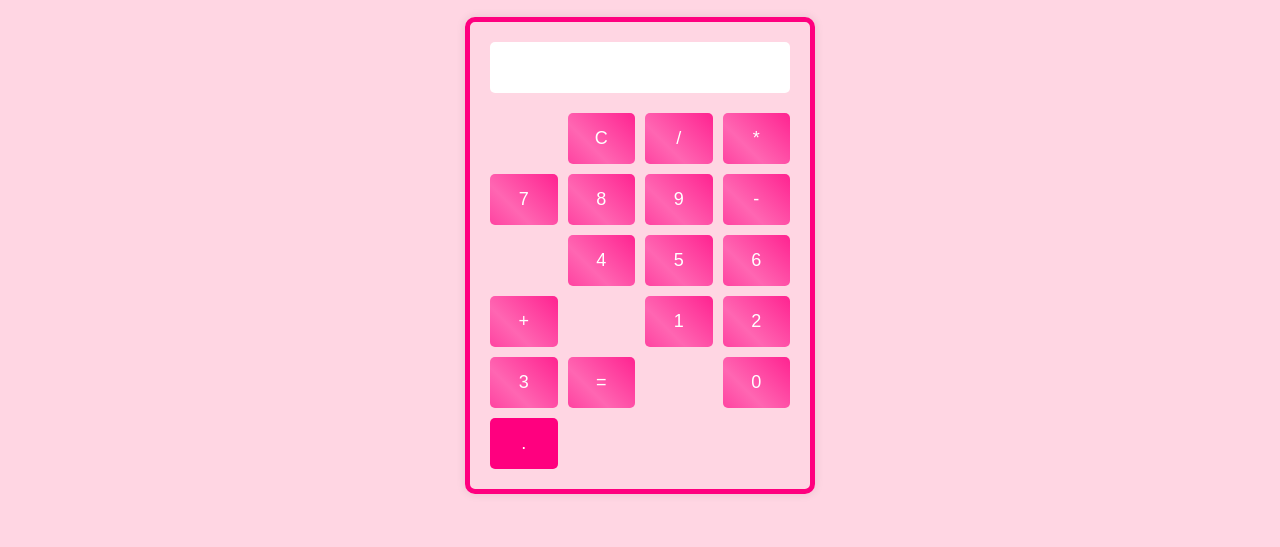
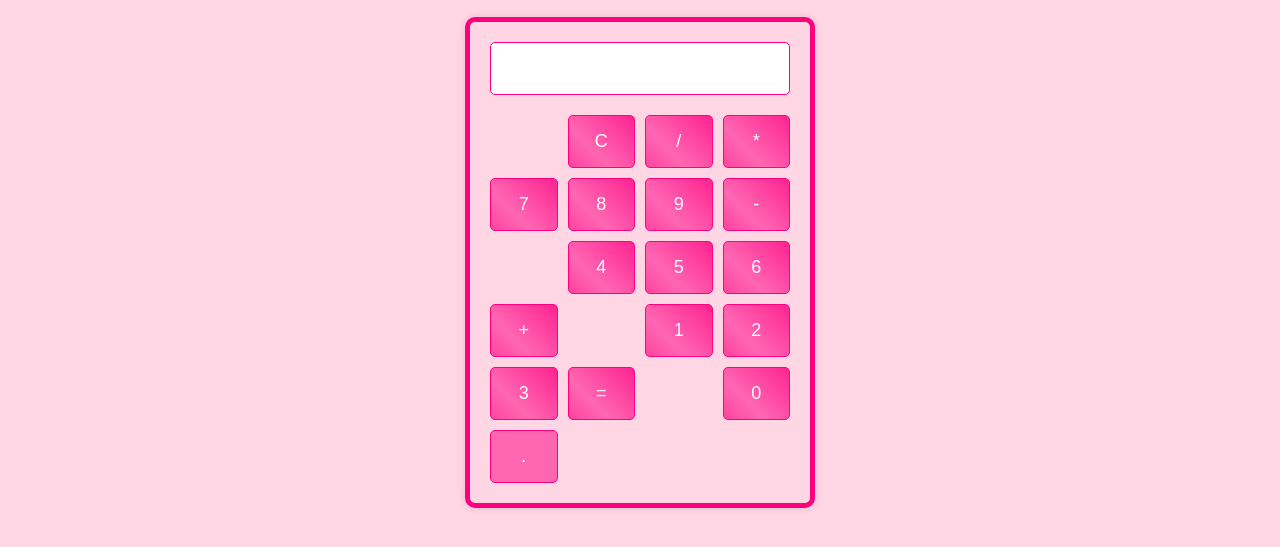
Before and after one commit to emanmunir/Calculator, a plain HTML site: page index.html in a window 1280 px wide. Shown: the part 81-628 px from the top of the page. Drawn offline with Linux system fonts and the light colour scheme.

Commit message:
Smodified:   calc.css

```diff
--- a/calc.css
+++ b/calc.css
@@ -24,19 +24,19 @@ form {
 input, button {
     font-size: 18px;
     padding: 15px;
-    border: none;
+    border: 1px solid #ff007f; /* Dark pink border for buttons */
     border-radius: 5px;
     box-sizing: border-box;
 }
 
 button {
-    background-color: #ff007f; /* Dark pink button background */
+    background-color: #ff66b2; /* Light pink button background */
     color: #fff; /* White text color for buttons */
     cursor: pointer;
 }
 
 button:hover {
-    background-color: #ff66b2; /* Light pink on hover effect */
+    background-color: #ff007f; /* Dark pink on hover effect */
 }
 
 #display {
```
